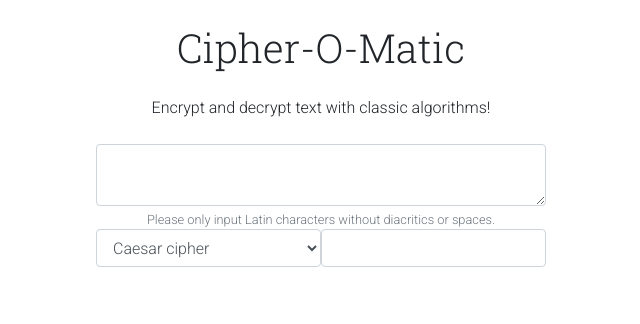
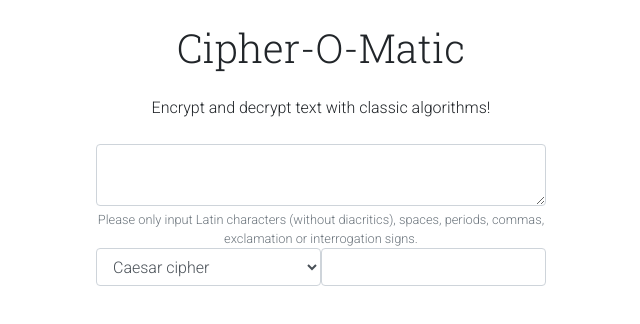
Before and after one commit to Elvirarp92/cipher-o-matic, a React (Create React App) app in the folder client/: page / in a window 1280 px wide. Shown: the top 324 px of the page, without its empty margins (319-959 px from the left). Built offline with nearby package versions, Linux system fonts and the light colour scheme; no server answers.

Commit message:
update form instructions

```diff
--- a/client/src/components/InputForm/InputForm.js
+++ b/client/src/components/InputForm/InputForm.js
@@ -41,7 +41,8 @@ class InputForm extends Component {
       <Form.Group as='section'>
         <Form.Control as='textarea' name='text' onChange={this.handleChange} />
         <Form.Text className='text-muted'>
-          Please only input Latin characters without diacritics or spaces.
+          Please only input Latin characters (without diacritics), spaces, periods, commas,
+          exclamation or interrogation signs.
         </Form.Text>
         <div className='options-container'>
           <Form.Control as='select' name='cipher' onChange={this.handleChange}>
@@ -51,8 +52,8 @@ class InputForm extends Component {
             as='input'
             type='number'
             name='factor'
-            min="0"
-            max="25"
+            min='0'
+            max='25'
             value={this.state.value}
             onChange={this.handleChange}
           />
```
